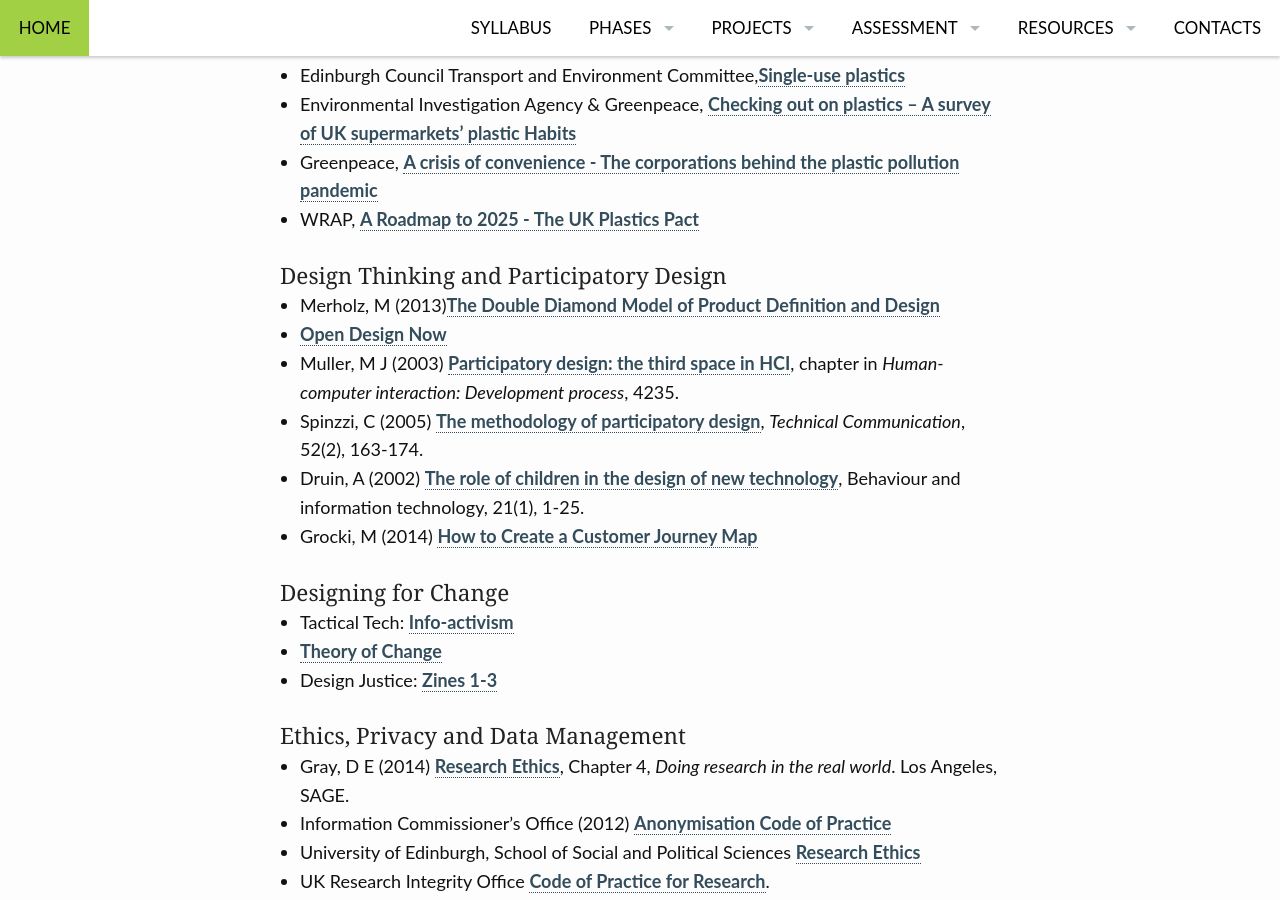
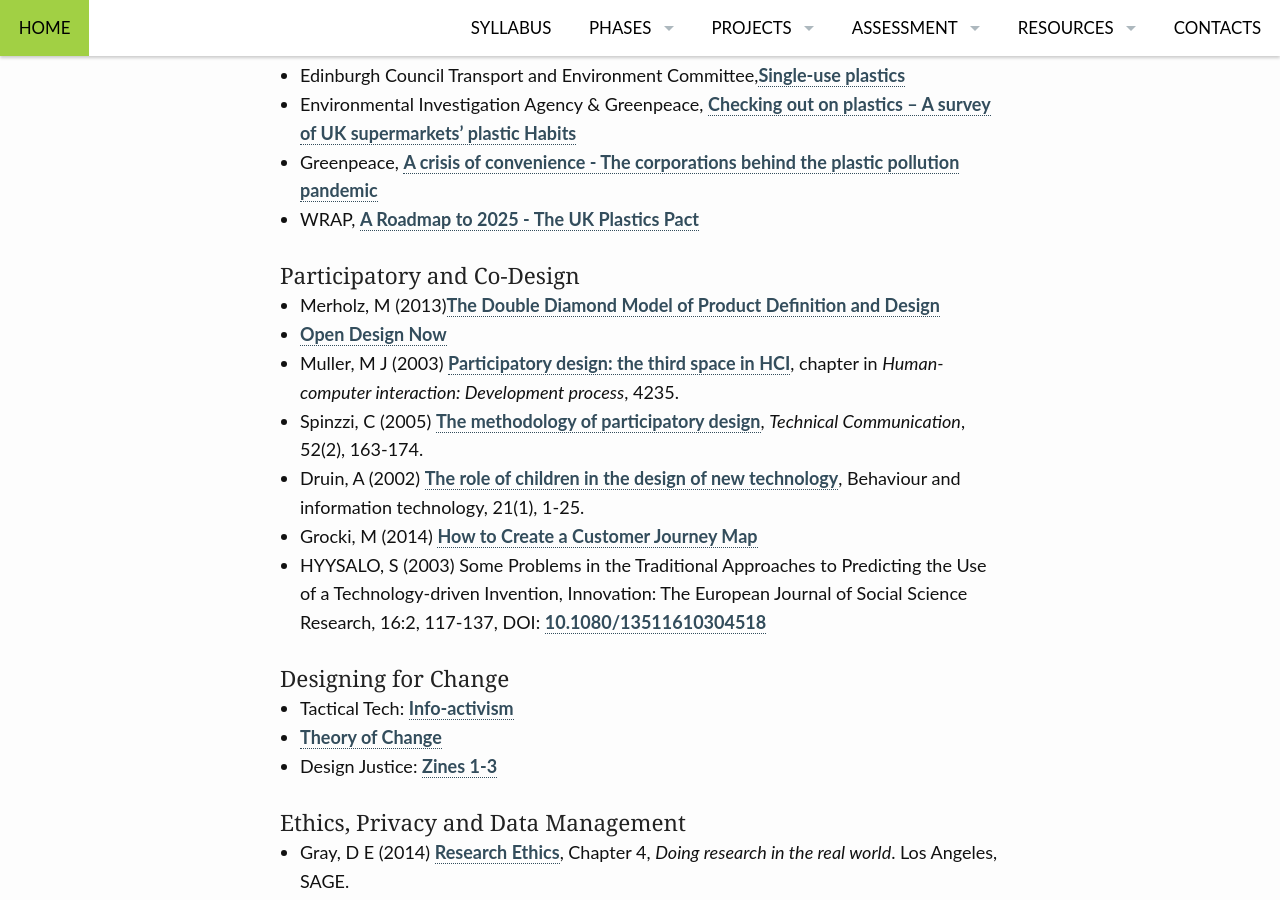
Before and after one commit to edinburghlivinglab/ddc, a Jekyll site: the page built from pages/reading_list.md, in a window 1280 px wide and 900 px high, scrolled down 682 px. Built offline with Jekyll 4.4.1, drawn with Linux system fonts in a browser that asks for light colours.

Commit message:
Update reading_list.md

```diff
--- a/pages/reading_list.md
+++ b/pages/reading_list.md
@@ -19,7 +19,7 @@
 * Greenpeace, [A crisis of convenience - The corporations behind the plastic pollution pandemic](https://www.greenpeace.org/international/publication/19007/a-crisis-of-convenience-the-corporations-behind-the-plastics-pollution-pandemic/)
 * WRAP, [A Roadmap to 2025 - The UK Plastics Pact](http://www.wrap.org.uk/content/the-uk-plastics-pact-roadmap-2025)
 
-#### Design Thinking and Participatory Design
+#### Participatory and Co-Design
 
 * Merholz, M (2013)[The Double Diamond Model of Product Definition and Design](http://www.peterme.com/2013/09/26/the-double-diamond-model-of-product-definition-and-design/)
 * [Open Design Now](http://opendesignnow.org/index.html%3Fp=405.html)
@@ -28,6 +28,7 @@
 * Spinzzi, C (2005) [The methodology of participatory design](https://repositories.lib.utexas.edu/bitstream/handle/2152/28277/SpinuzziTheMethodologyOfParticipatoryDesign.pdf), *Technical Communication*, 52(2), 163-174.
 * Druin, A (2002) [The role of children in the design of new technology](http://hcil2.cs.umd.edu/trs/99-23/99-23.pdf), Behaviour and information technology, 21(1), 1-25.
 * Grocki, M (2014) 	[How to Create a Customer Journey Map](http://uxmastery.com/how-to-create-a-customer-journey-map/)
+* HYYSALO, S (2003) Some Problems in the Traditional Approaches to Predicting the Use of a Technology-driven Invention, Innovation: The European Journal of Social Science Research, 16:2, 117-137, DOI: [10.1080/13511610304518](https://www.tandfonline.com/doi/abs/10.1080/13511610304518)
 
 #### Designing for Change
 
```
